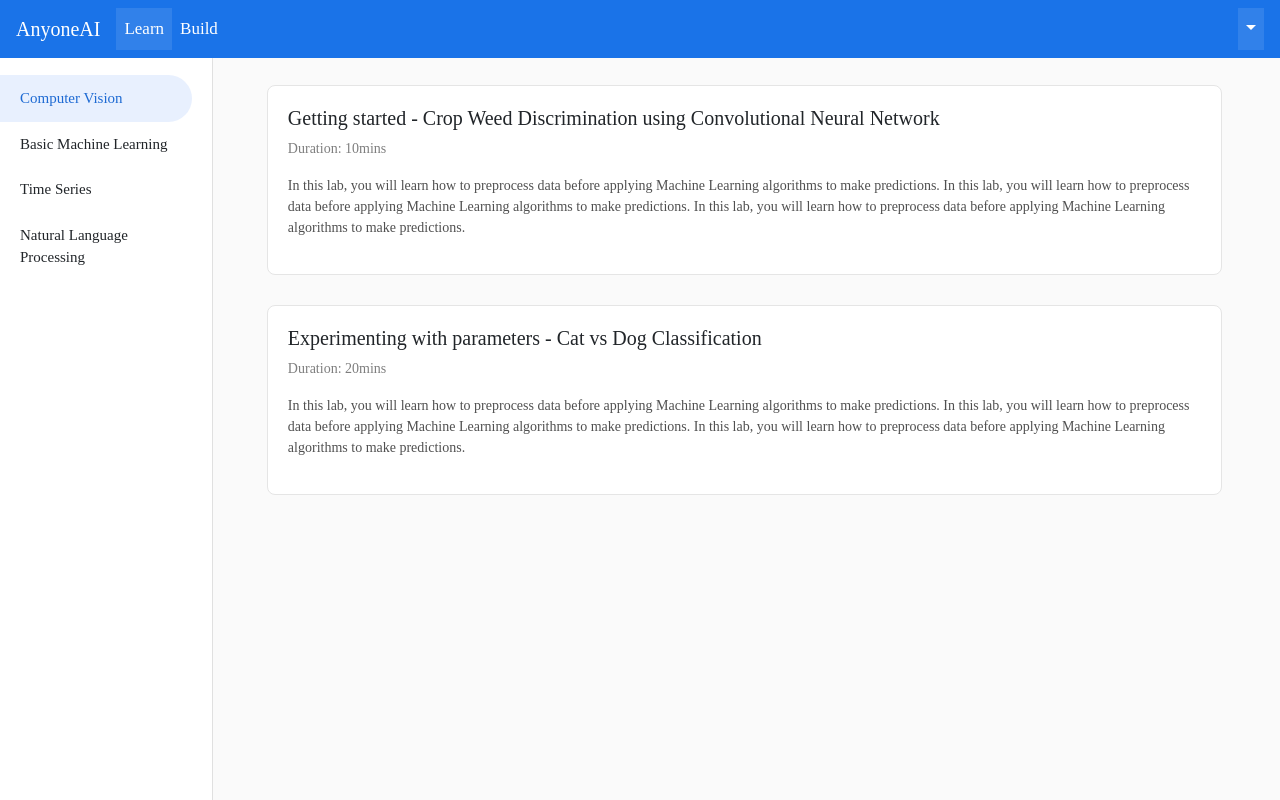
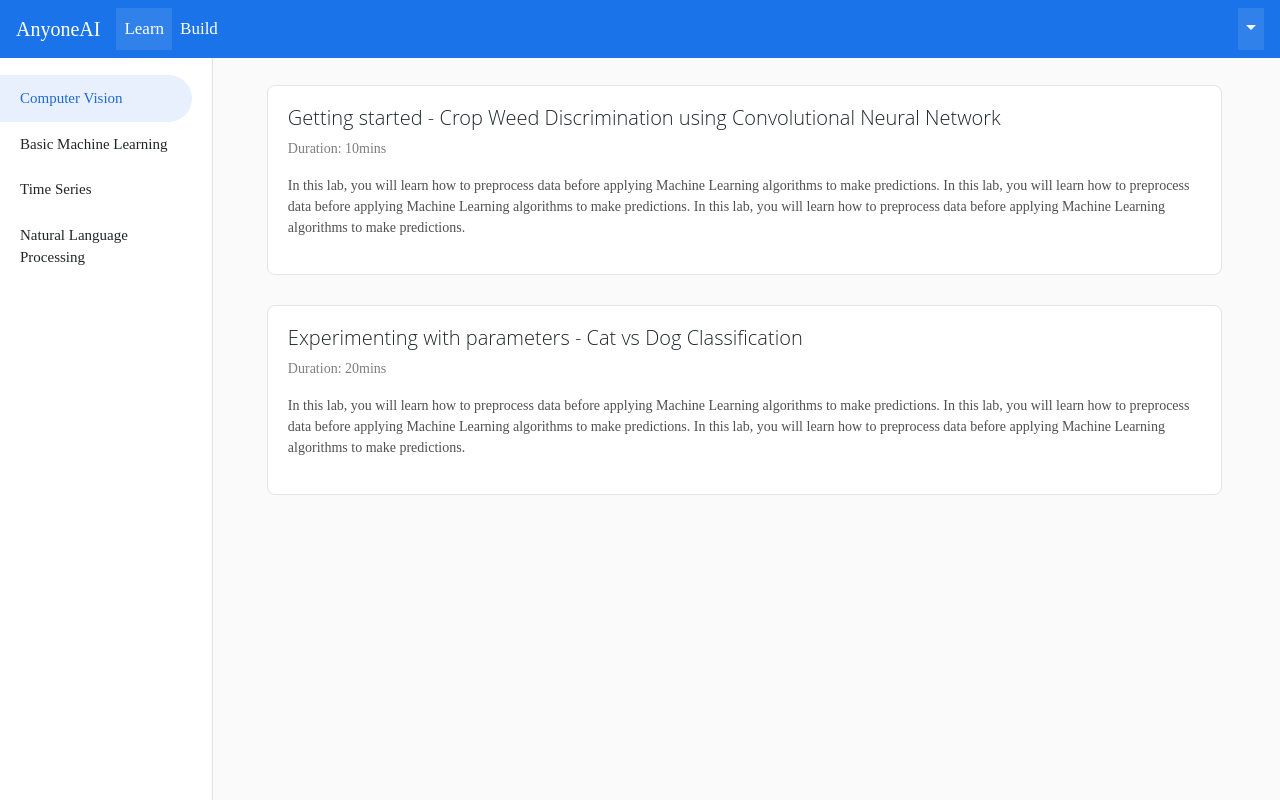
Before and after one commit to arjuninv/AnyoneAI, a Flask app: page / in a window 1280 px wide. Run offline with Flask 2, Linux system fonts and the light colour scheme; some libraries are stand-ins or nearby versions.

Commit message:
fixed fonts

```diff
--- a/static/css/index.css
+++ b/static/css/index.css
@@ -2,7 +2,7 @@
   position: relative;
   min-height: 100% !important;
   height: 100%;
-  font-family: 'Google Sans'!important;
+  font-family: 'Google Sans', "Open Sans", "Roboto", sans-serif !important;
   background-color: #fafafa !important;
 
 }
```
